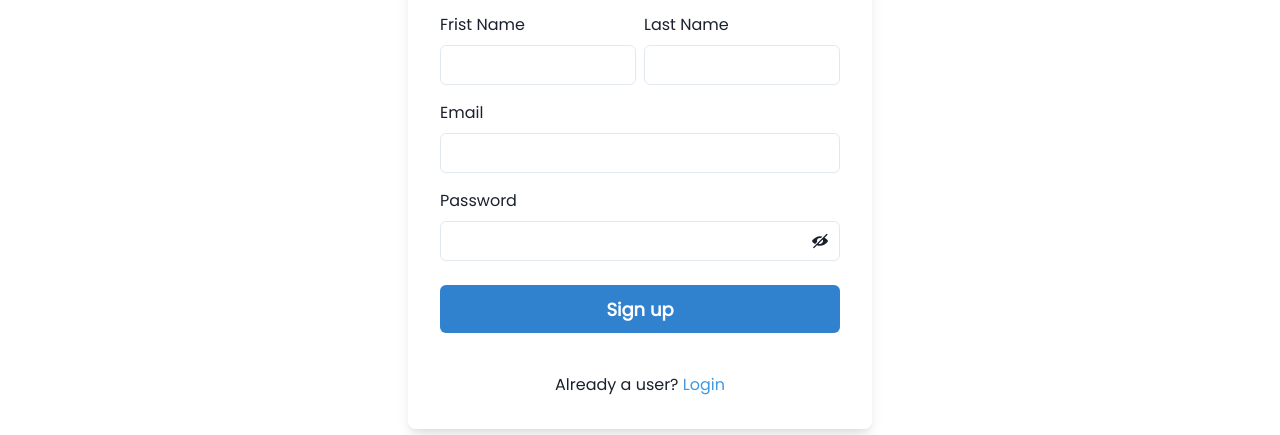
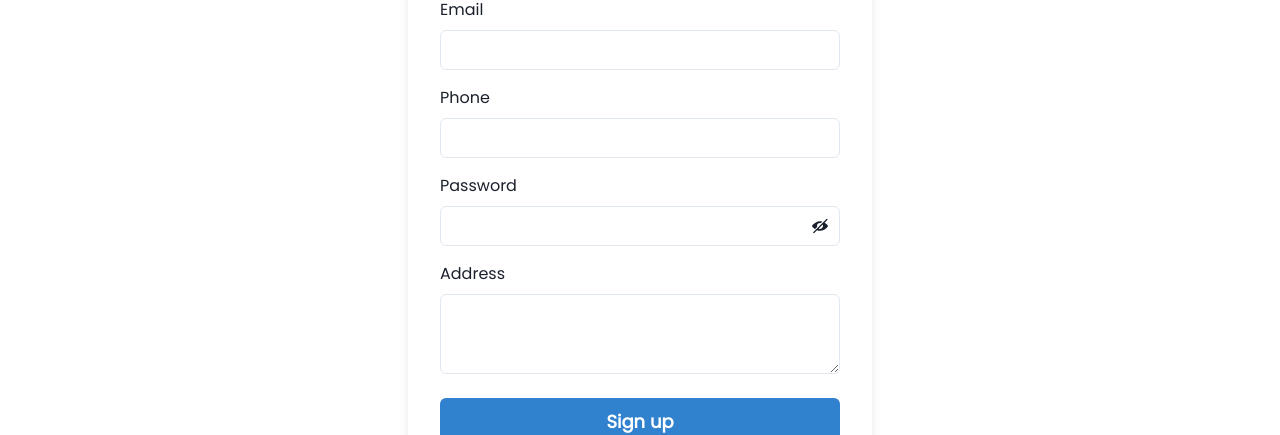
Before and after one commit to iSG-Labs/marketplace_client, a Next.js app: page /signup in a window 1280 px wide. Shown: the part 283-718 px from the top of the page. Built offline with nearby package versions, Linux system fonts and the light colour scheme; no server answers.

Commit message:
update: signup payload

```diff
--- a/api/types/auth.types.ts
+++ b/api/types/auth.types.ts
@@ -3,9 +3,11 @@ export interface SignupPayload {
     arg: {
         body: {
             email: string
+            phone: string
+            address: string
             password: string
-            firstname: string
-            lastname: string
+            firstName: string
+            lastName: string
         }
     }
 }
--- a/app/page.tsx
+++ b/app/page.tsx
@@ -1,12 +1,11 @@
-import { Button, Heading } from '@chakra-ui/react'
+import { Heading } from '@chakra-ui/react'
 import Base from '@/components/Base'
 
 export default function Home() {
     return (
         <Base>
             <main>
-                <Heading>Marketplace</Heading>
-                <Button>Click me</Button>
+                <Heading>Homepage</Heading>
             </main>
         </Base>
     )
--- a/app/signup/page.tsx
+++ b/app/signup/page.tsx
@@ -19,6 +19,7 @@ import {
     Button,
     Heading,
     Text,
+    Textarea,
     useColorModeValue,
     useToast,
 } from '@chakra-ui/react'
@@ -28,9 +29,11 @@ import ChakraNextLink from '@/components/ChakraNextLink'
 import { signupAPI } from '@/api'
 
 interface Inputs {
-    firstname: string
-    lastname: string
+    firstName: string
+    lastName: string
     email: string
+    phone: string
+    address: string
     password: string
 }
 
@@ -107,21 +110,21 @@ export default function Signup() {
                                     <FormControl
                                         id="firstName"
                                         isInvalid={
-                                            errors.firstname ? true : false
+                                            errors.firstName ? true : false
                                         }
                                     >
                                         <FormLabel>Frist Name</FormLabel>
                                         <Input
                                             type="text"
                                             isDisabled={isMutating}
-                                            {...register('firstname', {
+                                            {...register('firstName', {
                                                 required:
                                                     'Frist name is required',
                                             })}
                                         />
                                         <FormErrorMessage>
-                                            {errors.firstname &&
-                                                errors.firstname.message}
+                                            {errors.firstName &&
+                                                errors.firstName.message}
                                         </FormErrorMessage>
                                     </FormControl>
                                 </Box>
@@ -130,21 +133,21 @@ export default function Signup() {
                                     <FormControl
                                         id="lastName"
                                         isInvalid={
-                                            errors.lastname ? true : false
+                                            errors.lastName ? true : false
                                         }
                                     >
                                         <FormLabel>Last Name</FormLabel>
                                         <Input
                                             type="text"
                                             isDisabled={isMutating}
-                                            {...register('lastname', {
+                                            {...register('lastName', {
                                                 required:
                                                     'Last name is required',
                                             })}
                                         />
                                         <FormErrorMessage>
-                                            {errors.lastname &&
-                                                errors.lastname.message}
+                                            {errors.lastName &&
+                                                errors.lastName.message}
                                         </FormErrorMessage>
                                     </FormControl>
                                 </Box>
@@ -164,6 +167,23 @@ export default function Signup() {
                                 />
                                 <FormErrorMessage>
                                     {errors.email && errors.email.message}
+                                </FormErrorMessage>
+                            </FormControl>
+
+                            <FormControl
+                                id="phone"
+                                isInvalid={errors.phone ? true : false}
+                            >
+                                <FormLabel>Phone</FormLabel>
+                                <Input
+                                    type="text"
+                                    isDisabled={isMutating}
+                                    {...register('phone', {
+                                        required: 'Phone is required',
+                                    })}
+                                />
+                                <FormErrorMessage>
+                                    {errors.phone && errors.phone.message}
                                 </FormErrorMessage>
                             </FormControl>
 
@@ -205,6 +225,22 @@ export default function Signup() {
                                 </FormErrorMessage>
                             </FormControl>
 
+                            <FormControl
+                                id="address"
+                                isInvalid={errors.address ? true : false}
+                            >
+                                <FormLabel>Address</FormLabel>
+                                <Textarea
+                                    isDisabled={isMutating}
+                                    {...register('address', {
+                                        required: 'Address is required',
+                                    })}
+                                />
+                                <FormErrorMessage>
+                                    {errors.address && errors.address.message}
+                                </FormErrorMessage>
+                            </FormControl>
+
                             <Stack spacing={10} pt={2}>
                                 <Button
                                     loadingText="Submitting"
```
